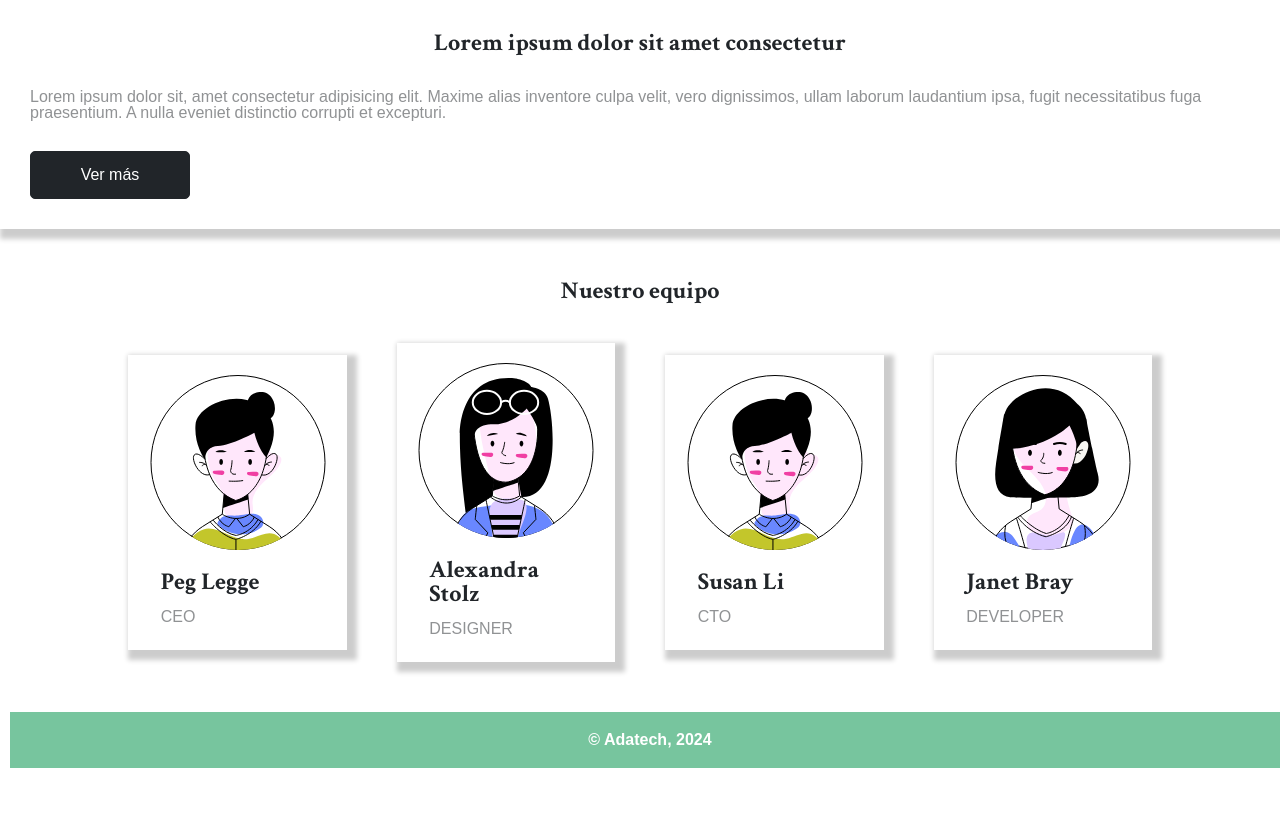
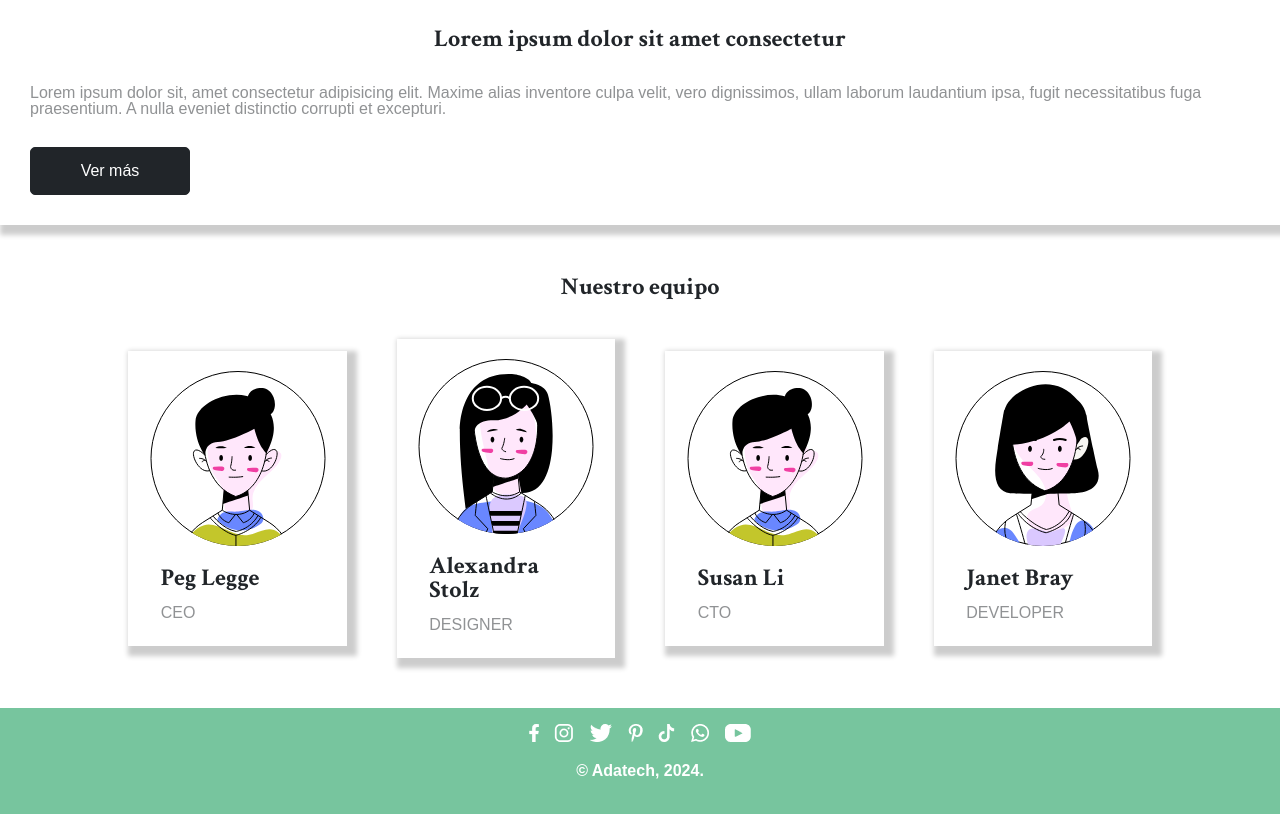
Before and after one commit to Patri-GL/pw-project-promo-53-module-1-team-1, a website built with Vite: page src/index.html in a window 1280 px wide. Shown: the part 1585-2399 px from the top of the page. Before the commit the page ends 2363 px from the top, so only its background shows below. Built offline with nearby package versions, Linux system fonts and the light colour scheme; files whose address does not match are found by name.

Commit message:
footer imagenes

```diff
--- a/src/partials/footer.html
+++ b/src/partials/footer.html
@@ -1,2 +1,11 @@
 
-    <footer class="footer"><h4> <span>&copy;</span> Adatech, 2024</h4></footer>
+    <footer class="footer">
+        <img src="img/rrss/group-33.png" alt="facebook"/>
+        <img src="img/rrss/group-34.png" alt="instagram"/>
+        <img src="img/rrss/group-35.png" alt="twitter"/>
+        <img src="img/rrss/group-36.png" alt="pinterest"/>
+        <img src="img/rrss/group-37.png" alt="tiktok"/>
+        <img src="img/rrss/group-38.png" alt="whatsapp"/>
+        <img src="img/rrss/group-39.png" alt="youtube"/>
+        <h4 class="final" id="edit2024" > <span>&copy;</span"> Adatech, 2024.</h4>
+        </footer>
--- a/src/scss/css/_style.scss
+++ b/src/scss/css/_style.scss
@@ -18,18 +18,16 @@
 .encabezado {
   display: flex;
   justify-content: space-between;
-  align-content: center;
-  text-align: center;
+  margin-inline: auto;
   background-color: var(--brand-color);
   color: white;
-  padding-block: 11px;
-  padding-inline: 7px;
-  gap: 1rem;
+  padding-block: 9px;
+  padding-inline: 9px;
+  gap: 1.25rem;
   position: sticky;
   top: 0;
   z-index: 1;
-
-}
+ }
 header{
   position: sticky;
   top: 0;
@@ -55,11 +53,19 @@ header{
   background-color: var(--brand-color);
   font-family: var(--brand-body);
   color: white;
-    width: 100%;
+  width: 100%;
   height: 100%;
   text-align: center;
-  padding: 20px;
-  margin: 10px;
+  padding-block: 1rem;
+  padding-inline: 1rem;
+  letter-spacing: 0.7rem;
+  }
+  #edit2024{
+  font-family: var(--brand-body);
+   gap: 2rem;
+   text-align: center;
+   padding: 1.15rem;
+   letter-spacing:0;
   }
 
 
```
